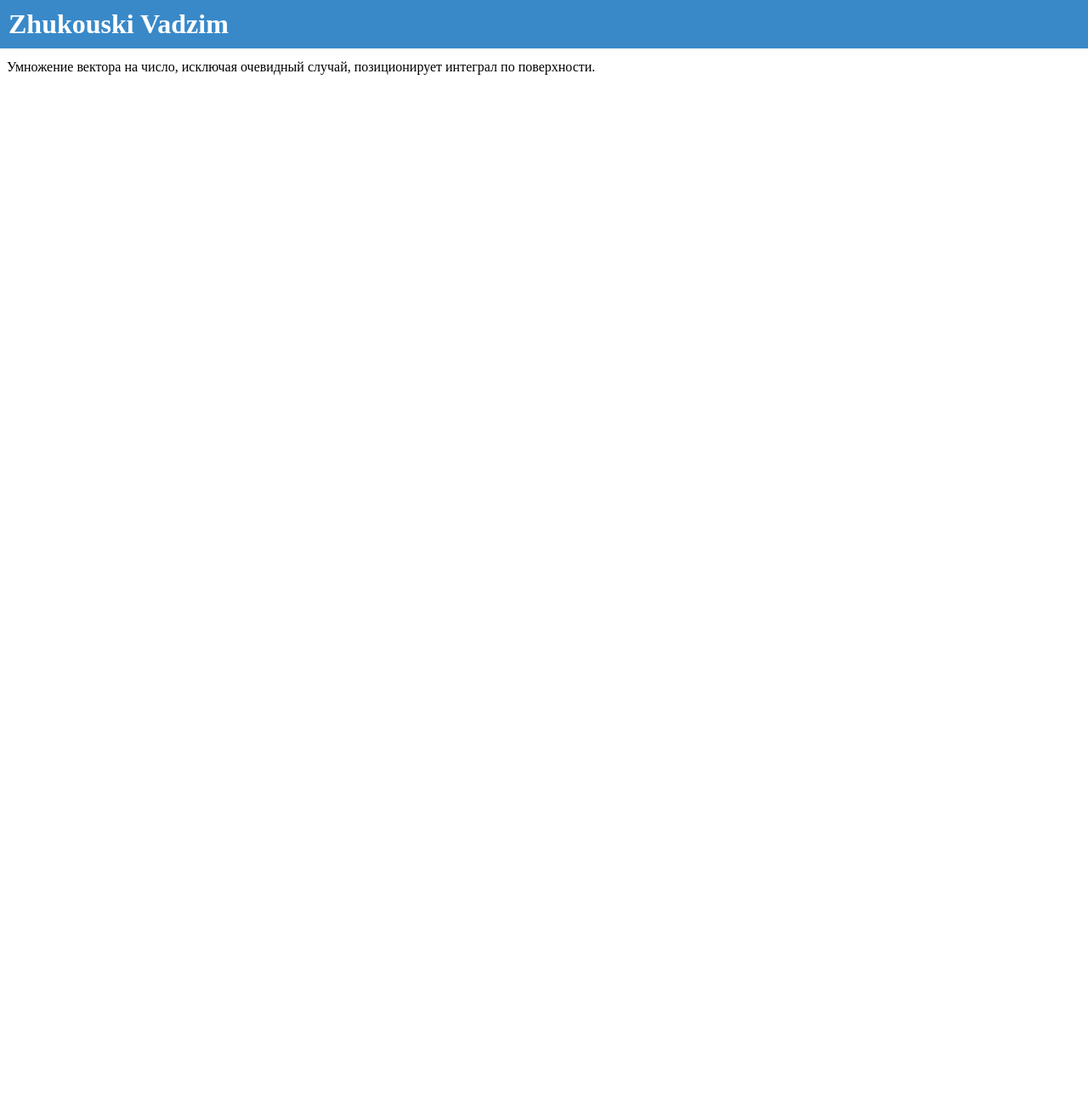
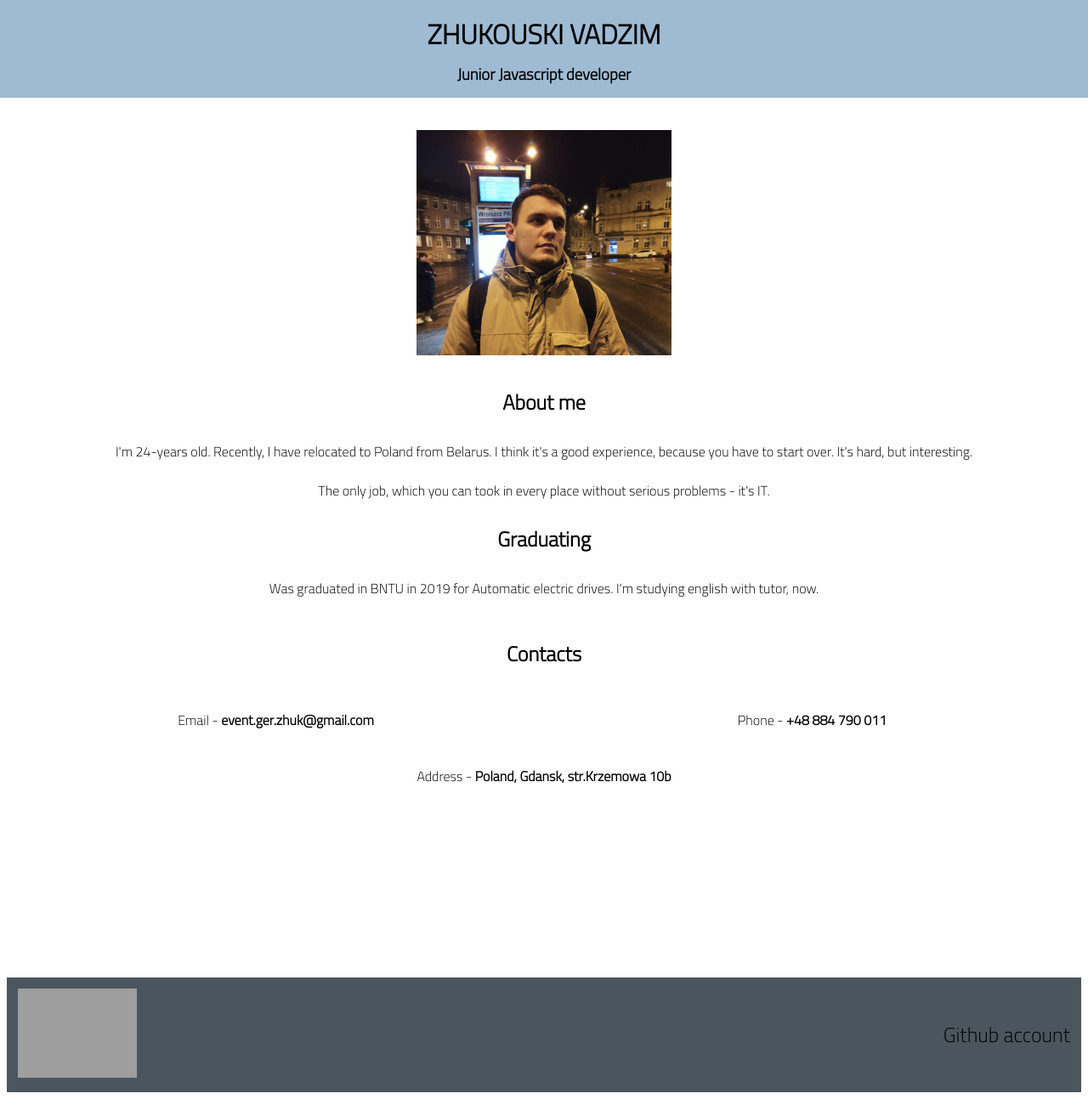
Before and after one commit to vadinaff/rsschool-cv, a plain HTML site: page index.html in a window 1280 px wide. Shown: the whole page at 85% size. Before the commit the page ends 1078 px from the top, so only its background shows below. Drawn offline with Linux system fonts and the light colour scheme; grey boxes are pictures that could not be loaded; files whose address does not match are found by name.

Commit message:
feat: add some features

```diff
--- a/index.html
+++ b/index.html
@@ -2,15 +2,50 @@
 <html>
  <head>
   <meta charset="utf-8">
-  <link href="/style.css" rel="stylesheet" type="text/css">
-
+  <link href="c:/work/rsschool-cv/style.css" rel="stylesheet" type="text/css">
+  <link rel="preconnect" href="https://fonts.googleapis.com">
+  <link rel="preconnect" href="https://fonts.gstatic.com" crossorigin>
+  <link href="https://fonts.googleapis.com/css2?family=Bebas+Neue&display=swap" rel="stylesheet">
+  <link href="https://fonts.googleapis.com/css2?family=Cairo:wght@300&display=swap" rel="stylesheet">
   <title>Zhukouski Vadzim - CV</title>
    </head>
  <body>
-  <header><h1>Zhukouski Vadzim</h1></header>
+  <header>
+      <h1>ZHUKOUSKI VADZIM</h1>
+      <h3>Junior Javascript developer</h3>
+</header>
   <main>
-   <p>Умножение вектора на число, исключая очевидный случай,
-   позиционирует интеграл по поверхности.</p>
+      <table width="100%">
+        <tr>
+            <td colspan="2" width="100%"><img width="300" src="c:/work/rsschool-cv/images/logo.png">
+            </td>
+        </tr>
+
+        <tr>
+            <td colspan="2" width="100%"><h2>About me</h2><p> I'm 24-years old. Recently, I have relocated to Poland from Belarus. I think it's a good experience, because you have to start over. It's hard, but interesting.</p><p> The only job, which you can took in every place without serious problems - it's IT.
+                <h2>Graduating</h2> Was graduated in BNTU in 2019 for Automatic electric drives. I'm studying english with tutor, now. </p></td>
+        </tr>
+        <tr><td width="100%" colspan="2"><p><h2>Contacts</h2></b></p></td>
+        </tr>
+        <tr>
+            <td width="50%"><p>Email - <b>event.ger.zhuk@gmail.com</b></p></td>
+            <td width="50%"><p>Phone - <b>+48 884 790 011</b></p></td>
+        </tr>
+        <tr>
+            <td colspan="2" width="100%"><p>Address - <b>Poland, Gdansk, str.Krzemowa 10b</b></p></td>
+        </tr>
+      </table>
   </main>
+  <footer>
+      <table width='100%'>
+     <tr>
+         <td width='50%'>
+        <a href="https://rs.school/js/"><div class='pic'> <img src="https://rs.school/images/rs_school_js.svg" width="140" ></div></a>
+     </td>
+     <td width='50%'>
+     <a href="https://github.com/vadinaff"><div class='reg'>Github account</div></a>
+    </td></tr>
+    </table>
+  </footer>
  </body>
 </html>
--- a/style.css
+++ b/style.css
@@ -1,17 +1,47 @@
-header {
+    a {
+    text-decoration: none;
+   }
+    header {
     position: fixed; /* Фиксированное позиционирование */
     left: 0; right: 0; /* Вся ширина */
     top: 0; /* Положение сверху */
     padding: 10px; /* Поля вокруг текста */
-    background: #3989c9; /* Цвет фона */
-    color: #fff; /* Цвет текста */
+    background: #9fbbd3; /* Цвет фона */
+    color: rgb(0, 0, 0); /* Цвет текста */
    }
-   header h1 {
+   header h1  {
     margin: 0; /* Убираем отступы */
-    justify-content: center;
+    text-align: center;
+    font-family: 'Cairo';
+   }
+   header h3  {
+    margin: 0; /* Убираем отступы */
+    text-align: center;
+    font-family: 'Cairo';
    }
    main {
     min-height: 1000px; /* Минимальная высота */
-    margin-top: 70px; /* Отступ сверху */
+    margin-top: 150px; /* Отступ сверху */
     display: block; /* Для IE */
    }
+   main td {
+     text-align: center;
+     font-family: "Cairo";
+   }
+   footer {
+    position: relative; /* Фиксированное позиционирование */
+    left: 0; right: 0; /* Вся ширина */
+    bottom: 0; /* Положение сверху */
+    padding: 10px; /* Поля вокруг текста */
+    background: #4b555e; /* Цвет фона */
+    color: rgb(0, 0, 0); /* Цвет текста */
+   }
+   footer div.reg {
+       text-align: right;
+       color: rgb(0, 0, 0);             /*Information in footer */
+       font-family: "Cairo";
+       font-size: 150%;
+   }
+   footer div.pic {
+       text-align: left ;
+   }
```
Also changed, not shown: fonts/Current-Regular.otf (added), images/logo.png (added).
